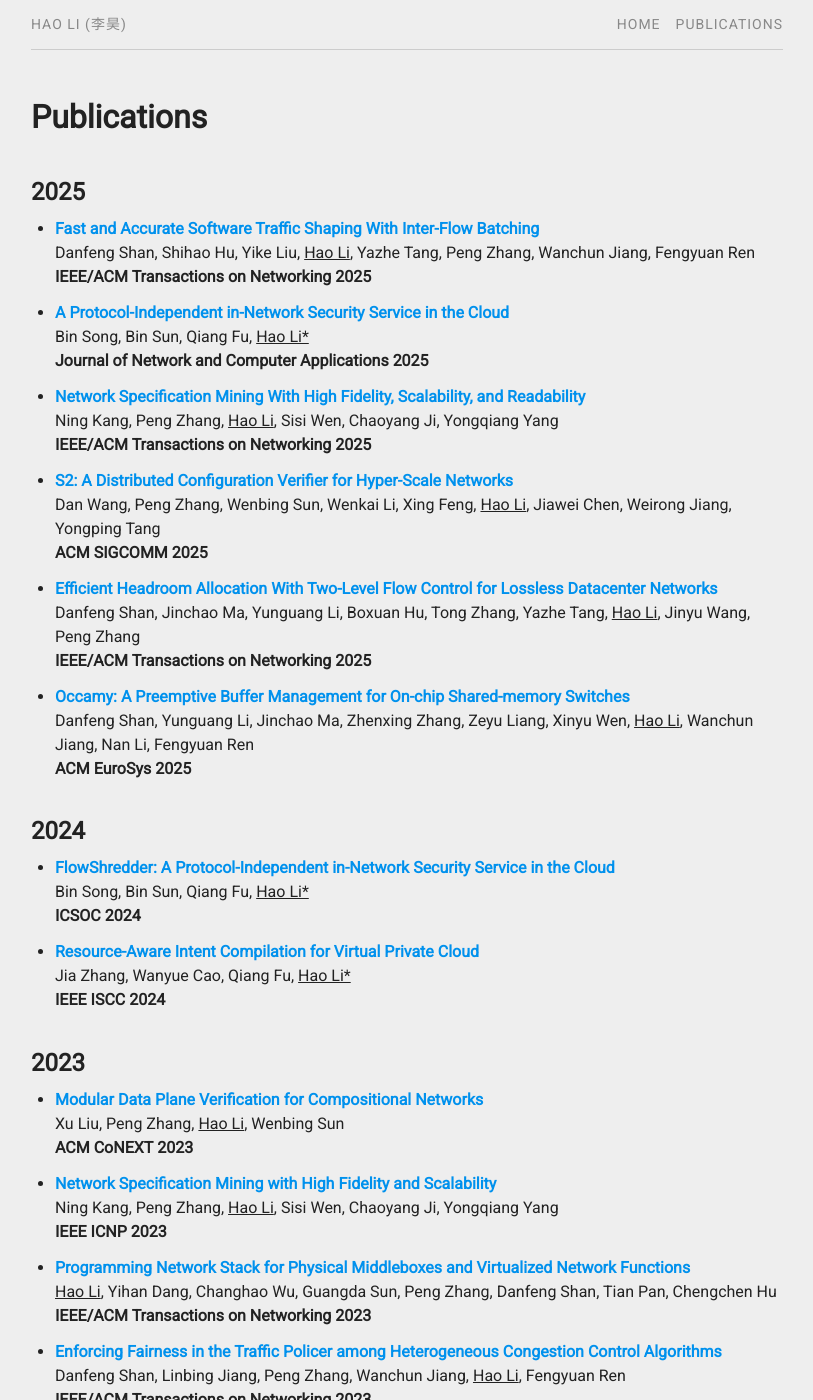
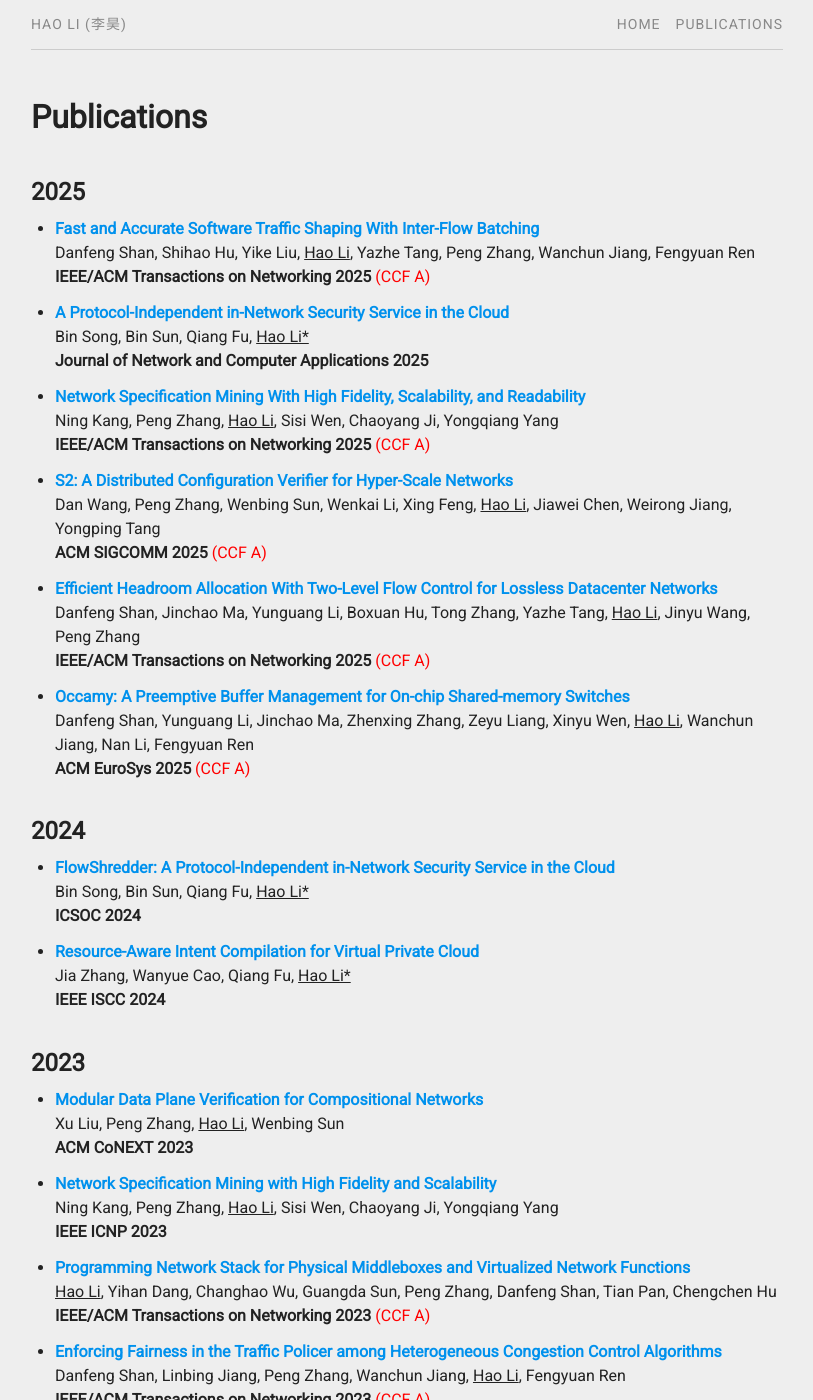
Before and after one commit to aquatoney/aquatoney.github.io, a Jekyll site: the page built from pubs.md, in a window 1280 px wide and 1400 px high. Shown: the whole window, without its empty margins (233-1046 px from the left). Built offline with Jekyll 4.4.1, drawn with Linux system fonts in a browser that asks for light colours; some of the changed text lies outside the part shown.

Commit message:
Enhance publication entry formatting with CCF rating
Added conditional formatting for CCF rating in publication list.

```diff
--- a/pubs.md
+++ b/pubs.md
@@ -26,7 +26,7 @@
 * [**{{pub.title}}**]({{pub.file | prepend: site.fileurl | prepend: site.baseurl}})<br />
 {% if pub.corespd == "false" %}{{pub.author|replace:'Hao Li','<u>Hao Li</u>'}}
 {% else %}{{pub.author|replace:'Hao Li','<u>Hao Li*</u>'}}{% endif %}<br />
-**{{journal}}** **{{pub.year}}**
+**{{journal}}** **{{pub.year}}** {% if pub.ccf == "a" %} <font color=red>(CCF A)</font> {% endif %}
 <!-- {% if pub.note %} *({{pub.note}})* {% endif %}  -->
 {% if pub.doi %}[[doi]({{pub.doi}})]{% endif %}
 {% if pub.media %}{% for article in pub.media %}[[{{article.name}}]({{article.url}})]{% endfor %}{% endif %}
```
